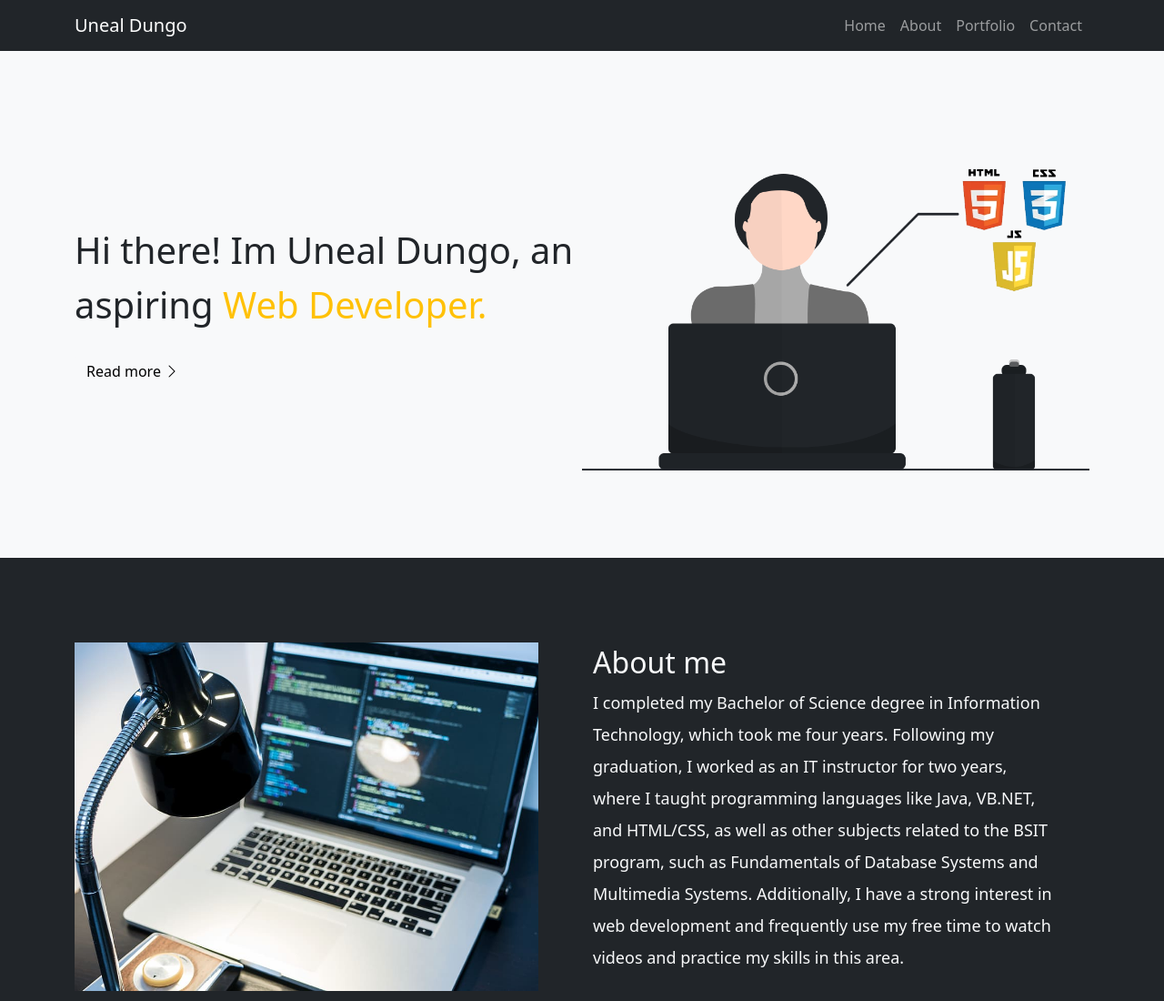
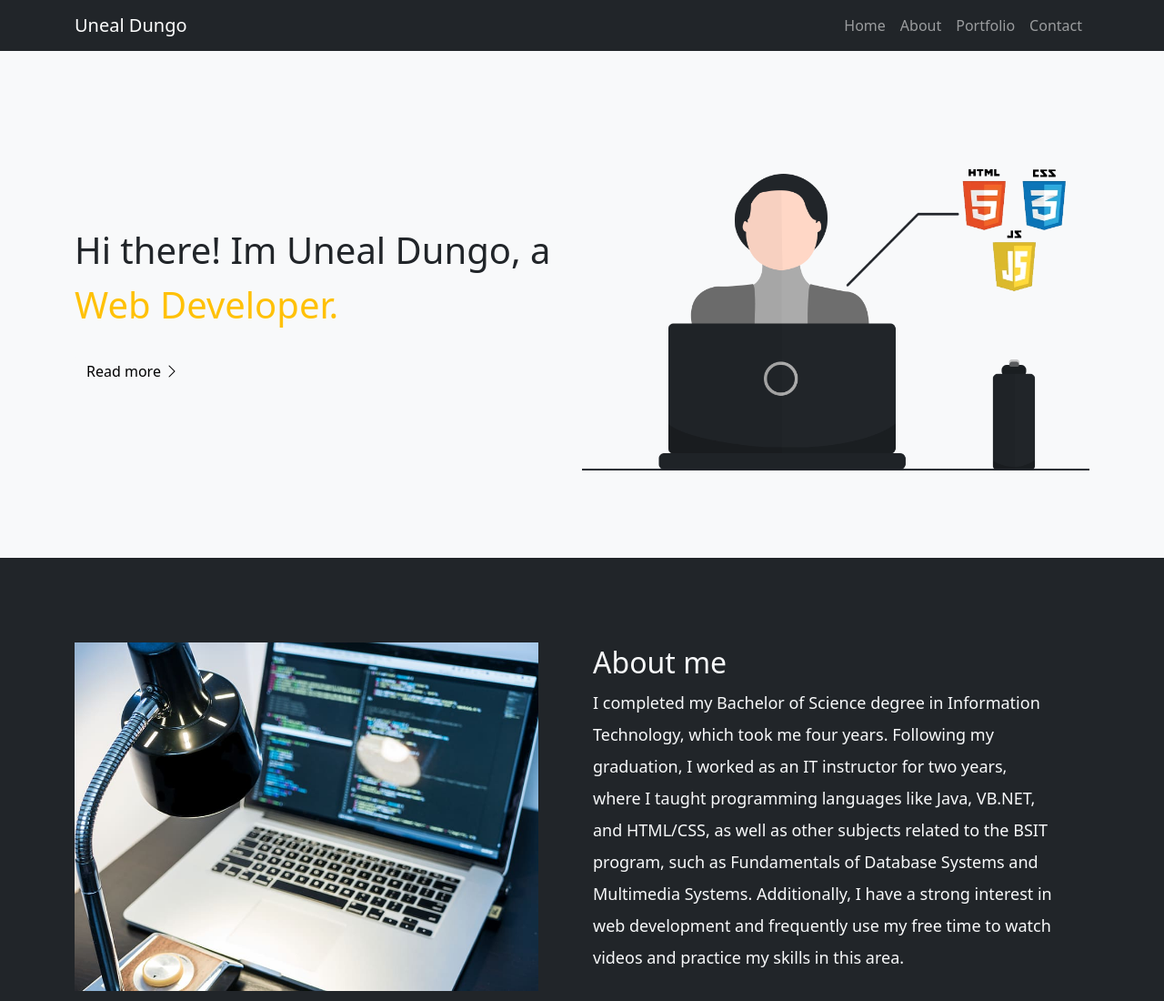
Before and after one commit to yunil30/MyWebsite, a plain HTML site: page index.html in a window 1280 px wide. Shown: the top 1100 px of the page at 91% size. Drawn offline with nearby package versions, Linux system fonts and the light colour scheme.

Commit message:
Update index.html

```diff
--- a/index.html
+++ b/index.html
@@ -47,7 +47,7 @@
         <div class="container">
             <div class="d-sm-flex align-items-center justify-content-between" data-aos="fade-up" data-aos-delay="0" data-aos-duration="2000">
                 <div>
-                    <h1 class="lh-base">Hi there! Im Uneal Dungo, an aspiring <span class="text-warning">Web Developer.</span></h1>
+                    <h1 class="lh-base">Hi there! Im Uneal Dungo, a <span class="text-warning">Web Developer.</span></h1>
                     <a href="#about" class="btn btn-light mt-3 ">Read more <i class="bi bi-chevron-right"></i></a>
                 </div>
                 <img class="img-fluid w-50 d-none d-sm-block" src="images/Home1_image.png" alt="Image of a cartoon with laptop.">
```
